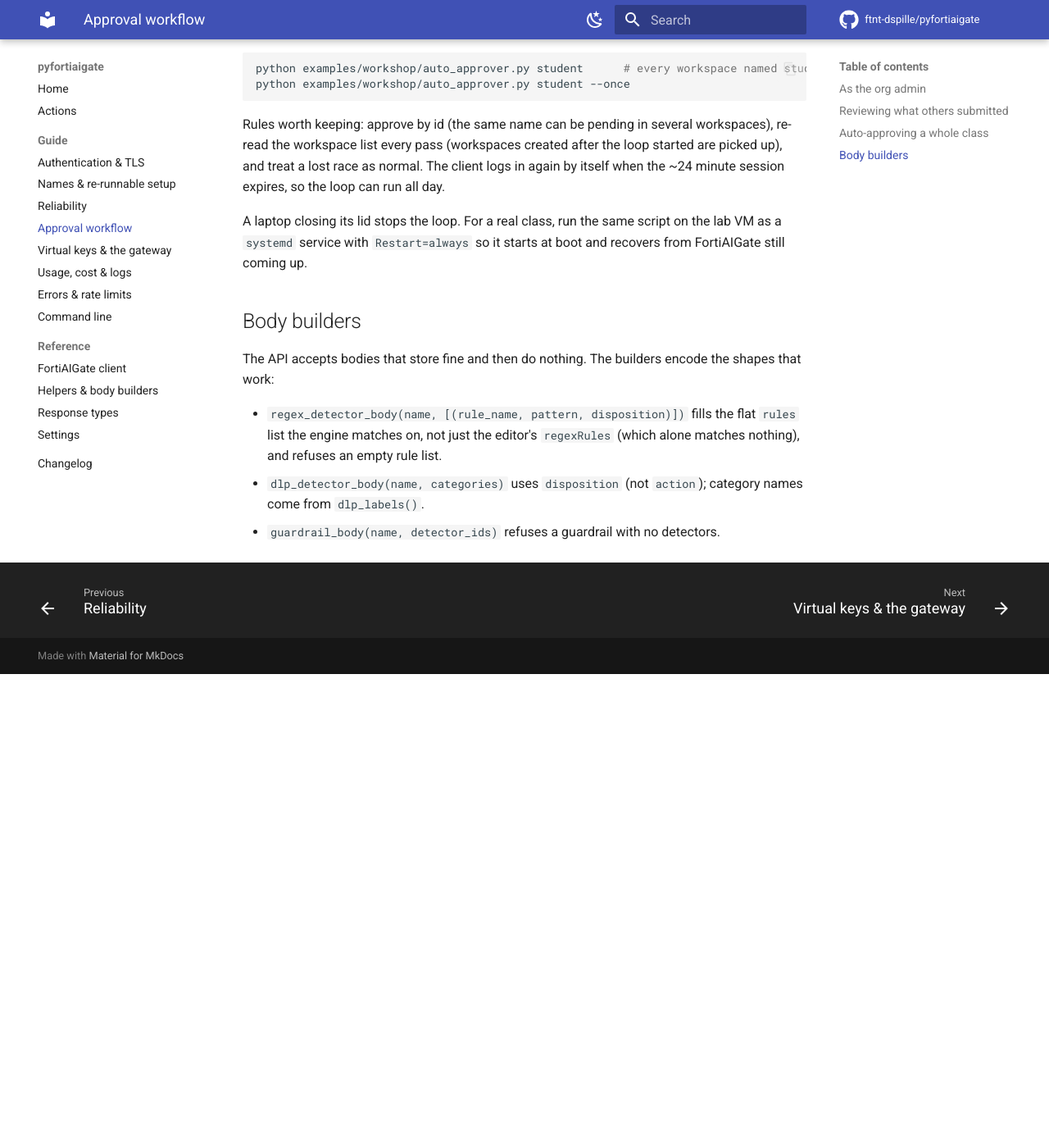
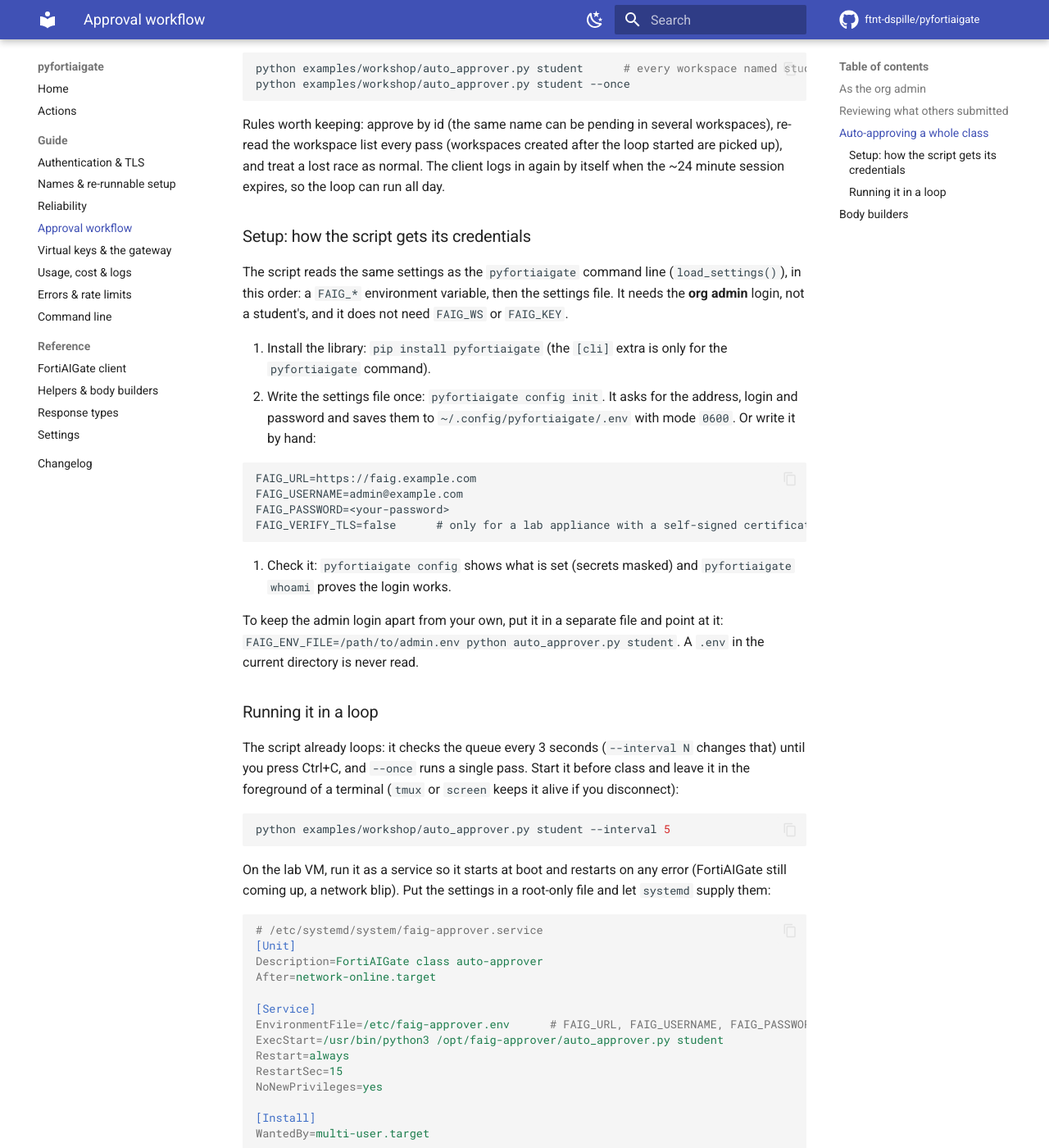
Before and after one commit to ftnt-dspille/pyfortiaigate, an MkDocs documentation site: the page built from docs/guide/approval.md, in a window 1280 px wide and 1400 px high, scrolled down 1215 px. Shown: the whole window at 82% size. Built offline with MkDocs 1.6.1 and Material for MkDocs 9.7.7, drawn with Linux system fonts in a browser that asks for light colours; comment, search, counter and statistics services are not loaded; before the commit the page ends 2037 px from its top, so only the background shows below that; some of the changed text lies outside the part shown.

Commit message:
docs: auto-approver setup (credentials via load_settings) and running it in a loop

````diff
--- a/docs/guide/approval.md
+++ b/docs/guide/approval.md
@@ -67,9 +67,73 @@
 loop started are picked up), and treat a lost race as normal. The client logs in
 again by itself when the ~24 minute session expires, so the loop can run all day.
 
-A laptop closing its lid stops the loop. For a real class, run the same script
-on the lab VM as a `systemd` service with `Restart=always` so it starts at boot
-and recovers from FortiAIGate still coming up.
+### Setup: how the script gets its credentials
+
+The script reads the same settings as the `pyfortiaigate` command line
+(`load_settings()`), in this order: a `FAIG_*` environment variable, then the
+settings file. It needs the **org admin** login, not a student's, and it does not
+need `FAIG_WS` or `FAIG_KEY`.
+
+1. Install the library: `pip install pyfortiaigate` (the `[cli]` extra is only
+   for the `pyfortiaigate` command).
+2. Write the settings file once: `pyfortiaigate config init`. It asks for the
+   address, login and password and saves them to
+   `~/.config/pyfortiaigate/.env` with mode `0600`. Or write it by hand:
+
+   ```
+   FAIG_URL=https://faig.example.com
+   FAIG_USERNAME=admin@example.com
+   FAIG_PASSWORD=<your-password>
+   FAIG_VERIFY_TLS=false      # only for a lab appliance with a self-signed certificate
+   ```
+
+3. Check it: `pyfortiaigate config` shows what is set (secrets masked) and
+   `pyfortiaigate whoami` proves the login works.
+
+To keep the admin login apart from your own, put it in a separate file and point
+at it: `FAIG_ENV_FILE=/path/to/admin.env python auto_approver.py student`.
+A `.env` in the current directory is never read.
+
+### Running it in a loop
+
+The script already loops: it checks the queue every 3 seconds (`--interval N`
+changes that) until you press Ctrl+C, and `--once` runs a single pass. Start it
+before class and leave it in the foreground of a terminal (`tmux` or `screen`
+keeps it alive if you disconnect):
+
+```bash
+python examples/workshop/auto_approver.py student --interval 5
+```
+
+On the lab VM, run it as a service so it starts at boot and restarts on any
+error (FortiAIGate still coming up, a network blip). Put the settings in a
+root-only file and let `systemd` supply them:
+
+```ini
+# /etc/systemd/system/faig-approver.service
+[Unit]
+Description=FortiAIGate class auto-approver
+After=network-online.target
+
+[Service]
+EnvironmentFile=/etc/faig-approver.env      # FAIG_URL, FAIG_USERNAME, FAIG_PASSWORD
+ExecStart=/usr/bin/python3 /opt/faig-approver/auto_approver.py student
+Restart=always
+RestartSec=15
+NoNewPrivileges=yes
+
+[Install]
+WantedBy=multi-user.target
+```
+
+```bash
+sudo install -m 600 -o root admin.env /etc/faig-approver.env
+sudo systemctl daemon-reload && sudo systemctl enable --now faig-approver
+journalctl -u faig-approver -f          # one "approved ..." line per change
+```
+
+`EnvironmentFile` takes plain `NAME=value` lines with no `export` and no quotes
+around the value. `systemctl stop faig-approver` ends it after class.
 
 ## Body builders
 
````
Also changed, not shown: 1 other file.
